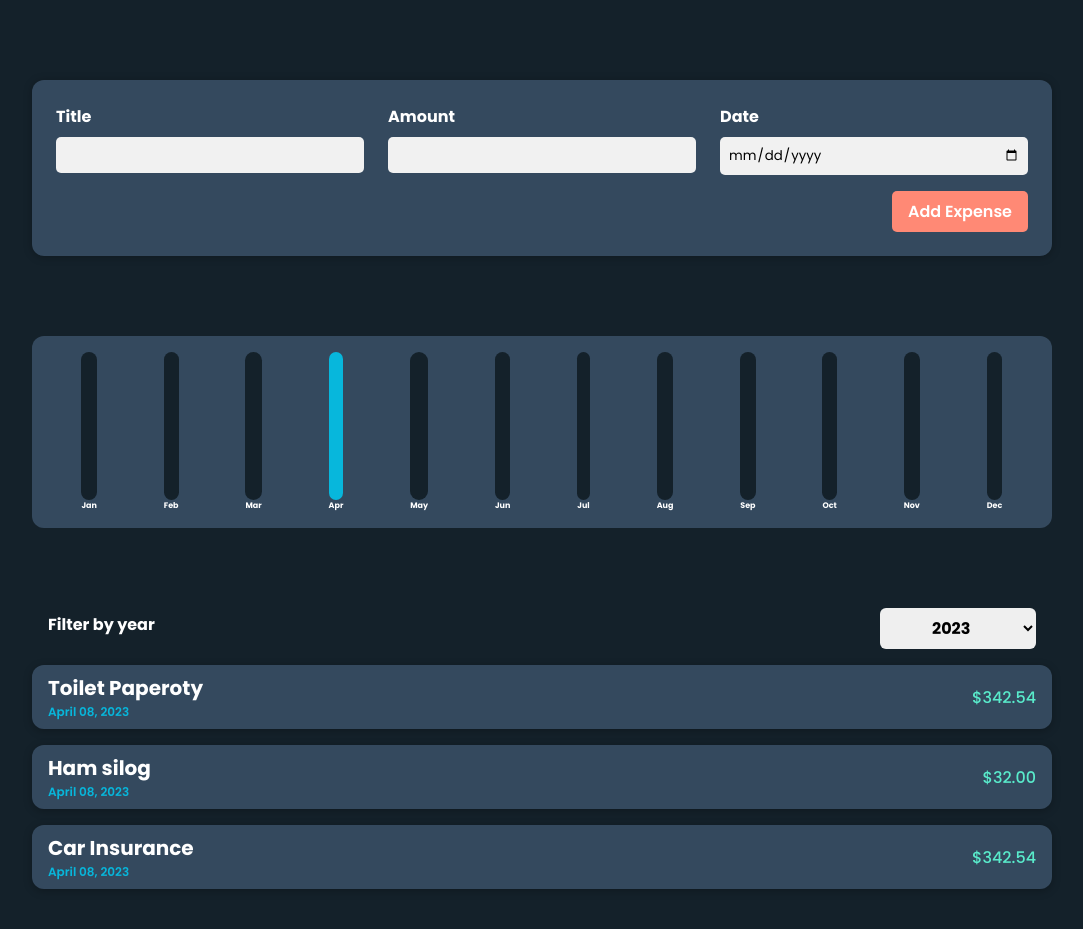
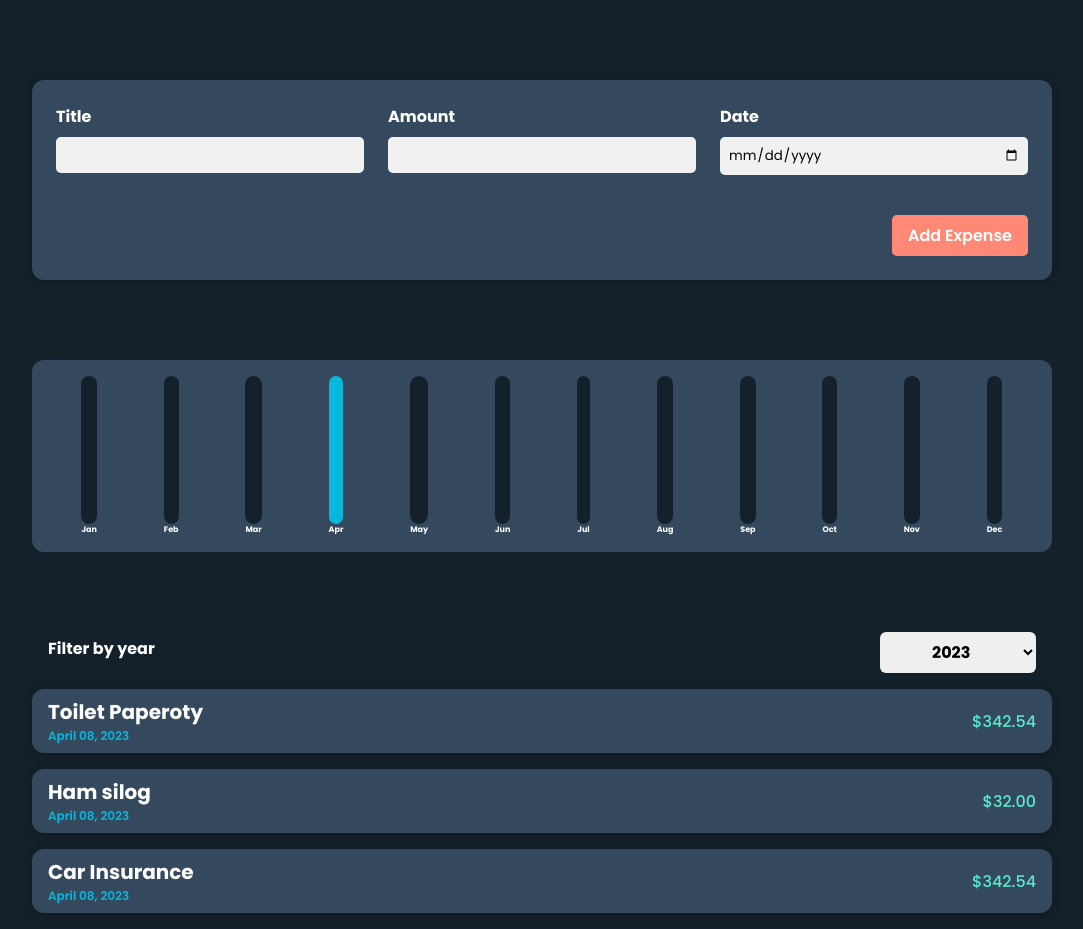
Before and after one commit to Millenmark/react-mini-expense-tracker, a React (Vite) app: page / in a window 1280 px wide. Shown: the whole page, without its empty margins (98-1181 px from the left). Before the commit the page ends 905 px from the top, so only its background shows below. Built offline with nearby package versions, Linux system fonts and the light colour scheme.

Commit message:
Update ExpenseFormStyle.css

```diff
--- a/src/components/expenseForm/ExpenseFormStyle.css
+++ b/src/components/expenseForm/ExpenseFormStyle.css
@@ -46,12 +46,15 @@
   color: white;
   border-radius: 5px;
   width: 100%;
+  margin-top: 1.5rem;
+
 
 }
 
-@media screen and (min-width: 350px) {
+@media screen and (min-width: 450px) {
   .new-expense__actions button {
     width: auto;
+    /* margin-top: 0; */
   }
 }
 
```
